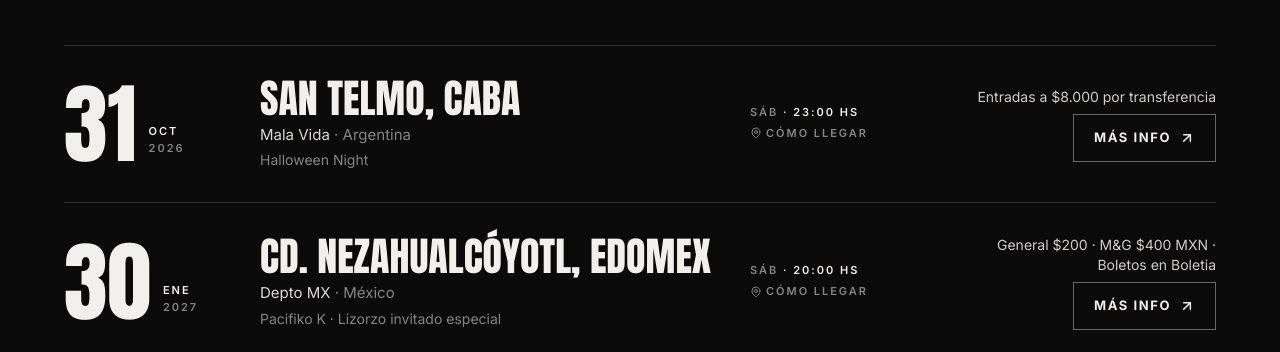
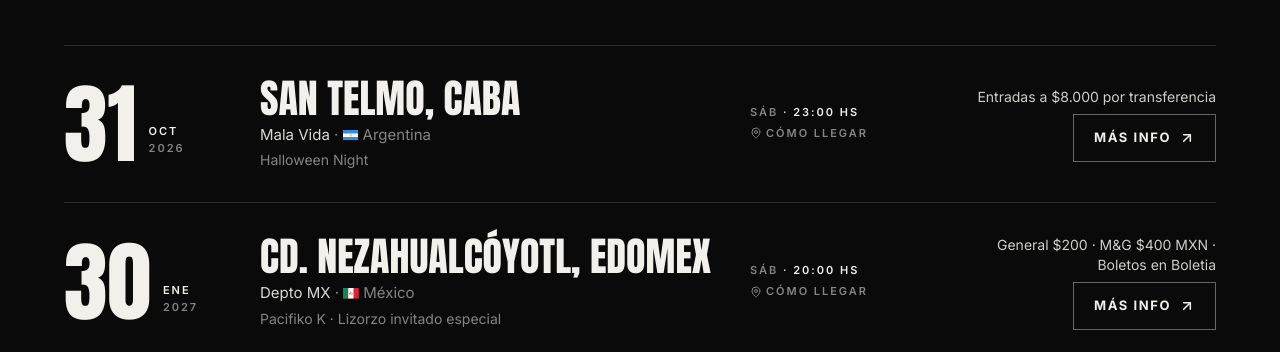
Before and after one commit to ramatc/lizorzo, a React (Vite) app: page / in a window 1280 px wide. Shown: the part 980-1332 px from the top of the page. Built offline with nearby package versions, Linux system fonts and the light colour scheme.

Commit message:
feat(shows): link info to flyer posts and show country flags
Adds country-flag-icons for SVG flags (flag emoji render as letters on Windows); only the flags in use are imported.

```diff
--- a/package.json
+++ b/package.json
@@ -10,6 +10,7 @@
     "preview": "vite preview"
   },
   "dependencies": {
+    "country-flag-icons": "^1.6.20",
     "lucide-react": "^1.59.0",
     "react": "^19.3.1",
     "react-dom": "^19.3.1"
--- /dev/null
+++ b/src/components/CountryFlag.tsx
@@ -0,0 +1,15 @@
+import AR from 'country-flag-icons/react/3x2/AR'
+import MX from 'country-flag-icons/react/3x2/MX'
+
+/*
+ * SVG flags, not emoji: Windows renders flag emoji as plain letters ("AR").
+ * Imported one by one so only the flags in use reach the bundle; add a country here when a show needs it.
+ */
+const FLAGS = { AR, MX }
+
+/** Decorative flag for an ISO 3166-1 alpha-2 code; renders nothing for unknown codes. */
+export function CountryFlag({ code }: { code?: string }) {
+  const Flag = code ? FLAGS[code.toUpperCase() as keyof typeof FLAGS] : undefined
+  if (!Flag) return null
+  return <Flag aria-hidden="true" className="inline-block h-[0.7em] w-auto align-[-0.02em] rounded-[1px]" />
+}
--- a/src/components/TourDateRow.tsx
+++ b/src/components/TourDateRow.tsx
@@ -2,6 +2,7 @@ import { ArrowUpRight, MapPin } from 'lucide-react'
 import type { Show } from '../data/shows'
 import { formatShowDate } from '../lib/dates'
 import { button, buttonGhost, buttonPrimary } from './button'
+import { CountryFlag } from './CountryFlag'
 import { ExternalLink } from './ExternalLink'
 
 export function TourDateRow({ show }: { show: Show }) {
@@ -34,7 +35,10 @@ export function TourDateRow({ show }: { show: Show }) {
           </h3>
           <p className="mt-1.5 text-[0.9375rem] text-bone/90">
             {show.venue}
-            <span className="text-ash"> · {show.country}</span>
+            <span className="text-ash">
+              {' · '}
+              <CountryFlag code={show.countryCode} /> {show.country}
+            </span>
           </p>
           {show.title && <p className="mt-1 text-sm text-ash">{show.title}</p>}
         </div>
--- a/src/data/shows.ts
+++ b/src/data/shows.ts
@@ -27,6 +27,8 @@ export type Show = {
   date: string
   city: string
   country: string
+  /** ISO 3166-1 alpha-2 (e.g. 'AR'); shows a flag next to the country when it exists in CountryFlag. */
+  countryCode?: string
   venue: string
   title?: string
   /** Local time, HH:MM (24h). */
@@ -40,8 +42,6 @@ export type Show = {
   status: ShowStatus
 }
 
-const instagramProfile = 'https://www.instagram.com/lizorzo/'
-
 const mapsSearch = (query: string) =>
   `https://www.google.com/maps/search/?api=1&query=${encodeURIComponent(query)}`
 
@@ -52,6 +52,7 @@ export const shows: Show[] = [
     date: '2026-09-18',
     city: 'Buenos Aires',
     country: 'Argentina',
+    countryCode: 'AR',
     venue: 'Club Cultural Otra Historia',
     title: 'Festival Smooth',
     time: '20:00',
@@ -65,11 +66,12 @@ export const shows: Show[] = [
     date: '2026-10-31',
     city: 'San Telmo, CABA',
     country: 'Argentina',
+    countryCode: 'AR',
     venue: 'Mala Vida',
     title: 'Halloween Night',
     time: '23:00',
     ticketInfo: 'Entradas a $8.000 por transferencia',
-    infoUrl: instagramProfile,
+    infoUrl: 'https://www.instagram.com/p/DedGuWCEfz5/',
     locationUrl: mapsSearch('Mala Vida, Piedras 78, San Telmo, CABA'),
     status: 'available',
   },
@@ -80,11 +82,12 @@ export const shows: Show[] = [
     date: '2027-01-30',
     city: 'Cd. Nezahualcóyotl, Edomex',
     country: 'México',
+    countryCode: 'MX',
     venue: 'Depto MX',
     title: 'Pacifiko K · Lizorzo invitado especial',
     time: '20:00',
     ticketInfo: 'General $200 · M&G $400 MXN · Boletos en Boletia',
-    infoUrl: instagramProfile,
+    infoUrl: 'https://www.instagram.com/p/DeiOCpjHZmv/',
     locationUrl: mapsSearch('Depto MX, Ciudad Nezahualcóyotl, Estado de México'),
     status: 'available',
   },
```
Also changed, not shown: 1 other file (tests, documents, lock files or other folders).
